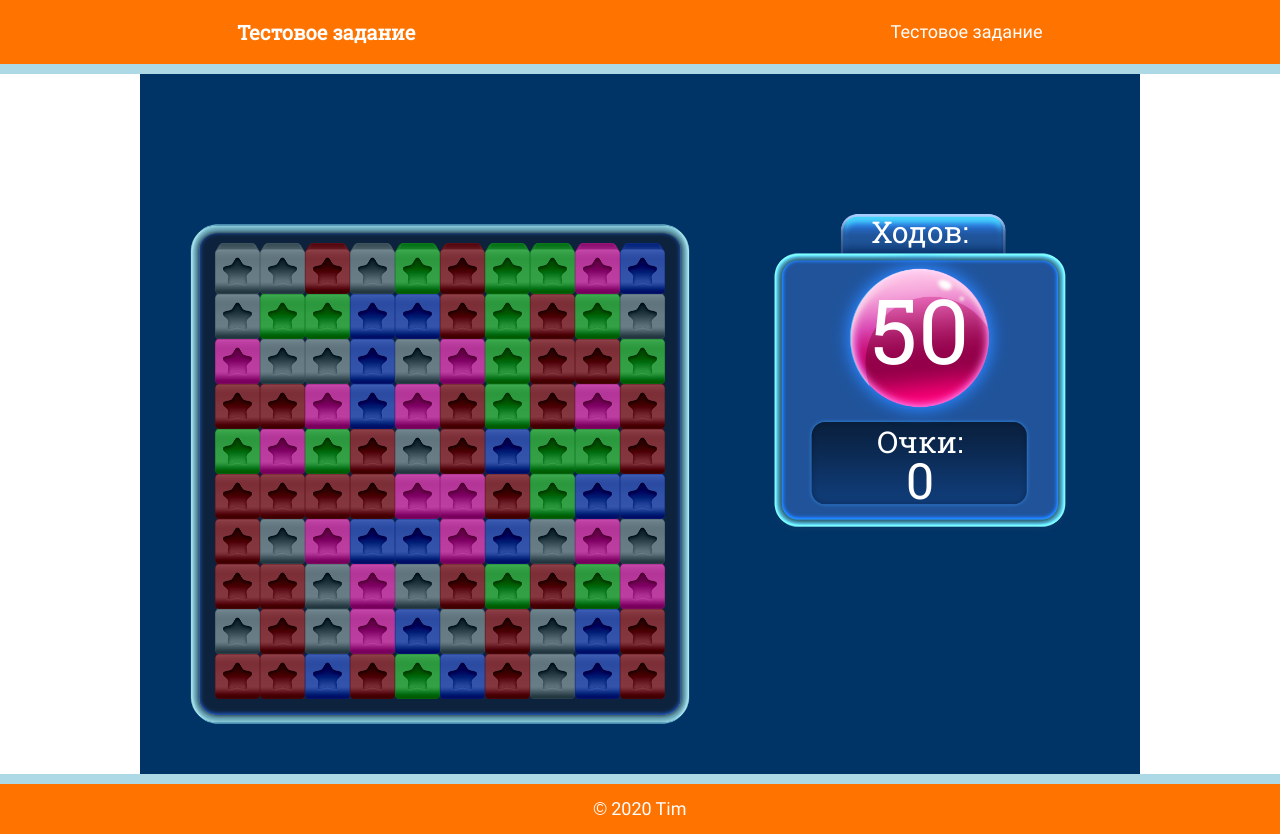
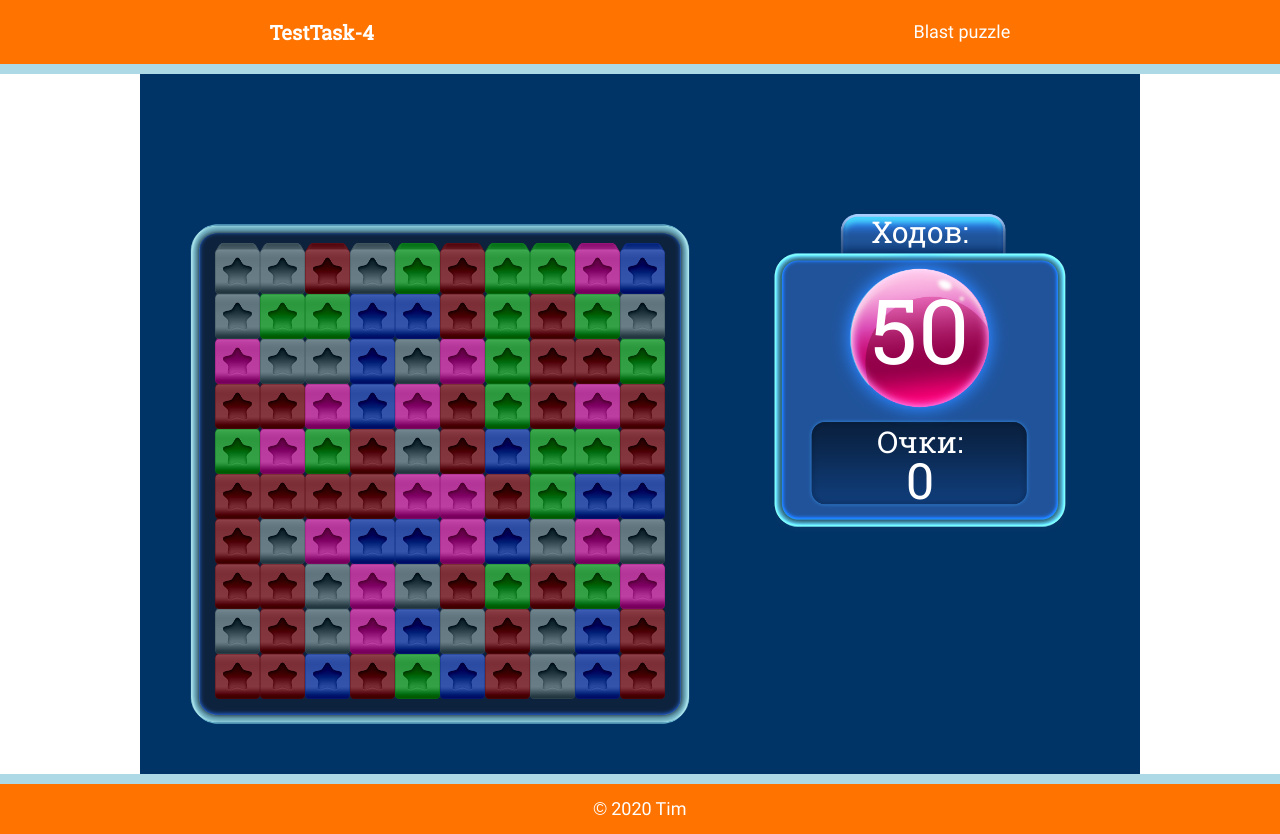
Before and after one commit to jasper7466/TestTask-4, a website built with webpack: page src/pages/index.html in a window 1280 px wide. Built offline with nearby package versions, Linux system fonts and the light colour scheme.

Commit message:
Вёрстка. Изменены заголовки

```diff
--- a/src/pages/index.html
+++ b/src/pages/index.html
@@ -13,8 +13,8 @@
 <body class="page">
   <!-- - - - - - HEADER - - - - - -->
   <header class="header">
-    <a class="header__text header__text_logo" href=# target="_blank">Тестовое задание</a>
-    <h1 class="header__text header__text_caption">Тестовое задание</h1>
+    <a class="header__text header__text_logo" href=# target="_blank">TestTask-4</a>
+    <h1 class="header__text header__text_caption">Blast puzzle</h1>
   </header>
   <!-- - - - - - MAIN - - - - - -->
   <main class="main">
```
